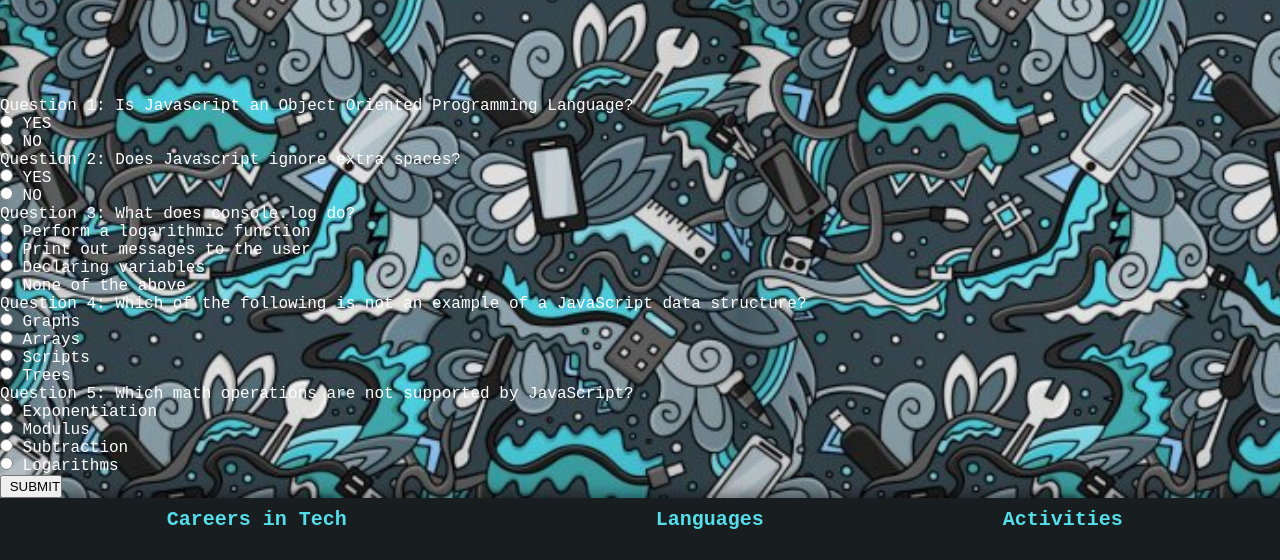
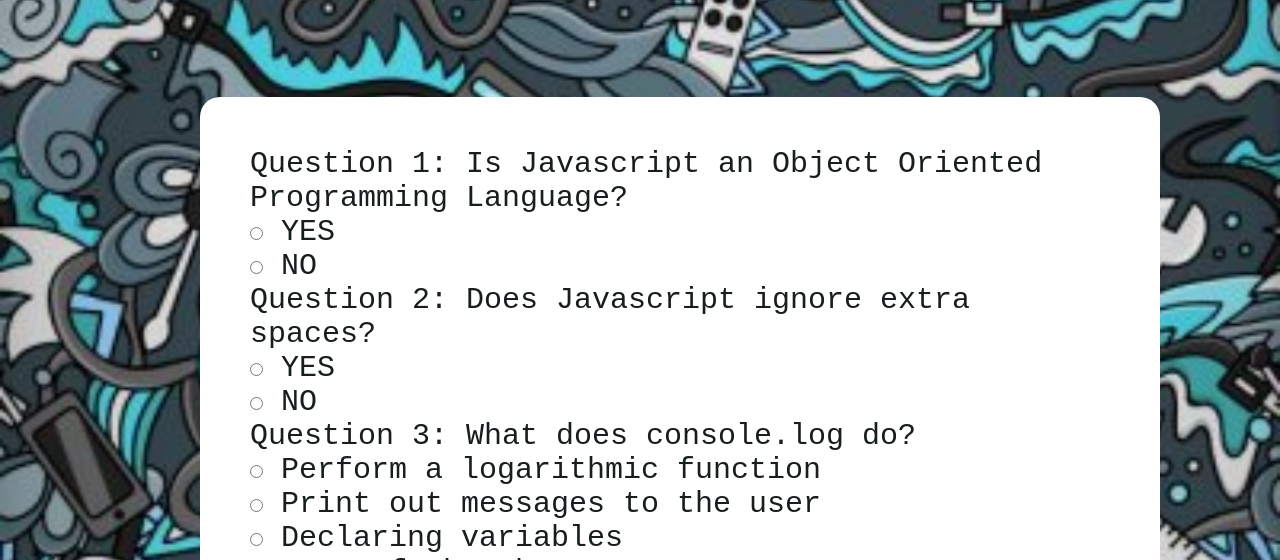
Before and after one commit to i-ronoh/GizmoGeeks, a plain HTML site: page index.html in a window 1280 px wide. Shown: the part 505-1065 px from the top of the page. Drawn offline with Linux system fonts and the light colour scheme.

Commit message:
Style Questions Section on Landing Page

```diff
--- a/assets/css/index.css
+++ b/assets/css/index.css
@@ -62,8 +62,6 @@ a, a:hover, a:focus, a:active {
     background-image: url(../images/backdoodle.jpg);
     background-size: contain;
     font-family: "Space Mono", monospace;
-
-
 }
 
 .pee{
@@ -81,17 +79,34 @@ a, a:hover, a:focus, a:active {
   margin-left: 200px;
 }
 
-.submit{
+.sub{
   padding: 30px;
-  color: white;
-  background-color: rgb(85, 221, 233);
+  background-color: white;
+  color: rgb(85, 221, 233);
   border-radius: 50px;
   font-size: 35px;
   font-weight: bolder;
-  margin-left: 800px;
+  margin-left: 500px;
   margin-bottom: 150px;
   font-family: "Space Mono", monospace;
+  border-color: white;
+}
 
+
+
+/* QUIZ */
+.swali{
+  width: 75%;
+  font-size: 30px;
+  background-color: white;
+  text-align: left;
+  padding: 50px;
+  border: 20px;
+  border-radius: 20px;
+  color: rgb(24, 30, 31);
+  margin-bottom: 30px;
+  margin-top: 100px;
+  margin-left: 200px;
 }
 
 /* FOOTER */
@@ -107,6 +122,7 @@ a, a:hover, a:focus, a:active {
     justify-content: flex-start;
     font-weight: 100;
     height: 10vh;
+    margin-top: 50px;
   }
 
   .colorh2{
```
